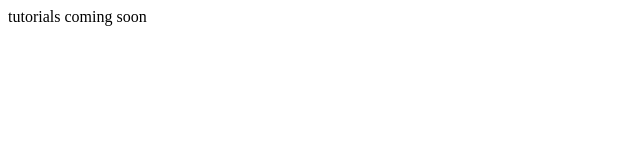
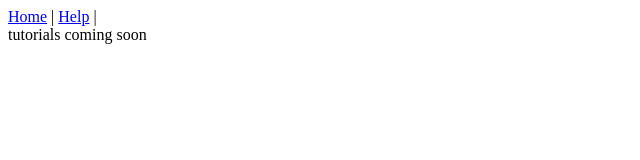
Before and after one commit to callenflynn/C-Engine, a plain HTML site: page help.html in a window 1280 px wide. Shown: the whole page, without its empty margins (0-640 px from the left). Drawn offline with Linux system fonts and the light colour scheme.

Commit message:
Update help.html

```diff
--- a/help.html
+++ b/help.html
@@ -3,6 +3,10 @@
 <head>
     <meta charset="UTF-8">
     <meta name="viewport" content="width=device-width, initial-scale=1.0">
+    <nav>
+      <a href="index.html">Home</a> |
+	  <a href="help.html">Help</a> |
+    </nav>
     <title>Help</title>
 </head>
 <body>
```
